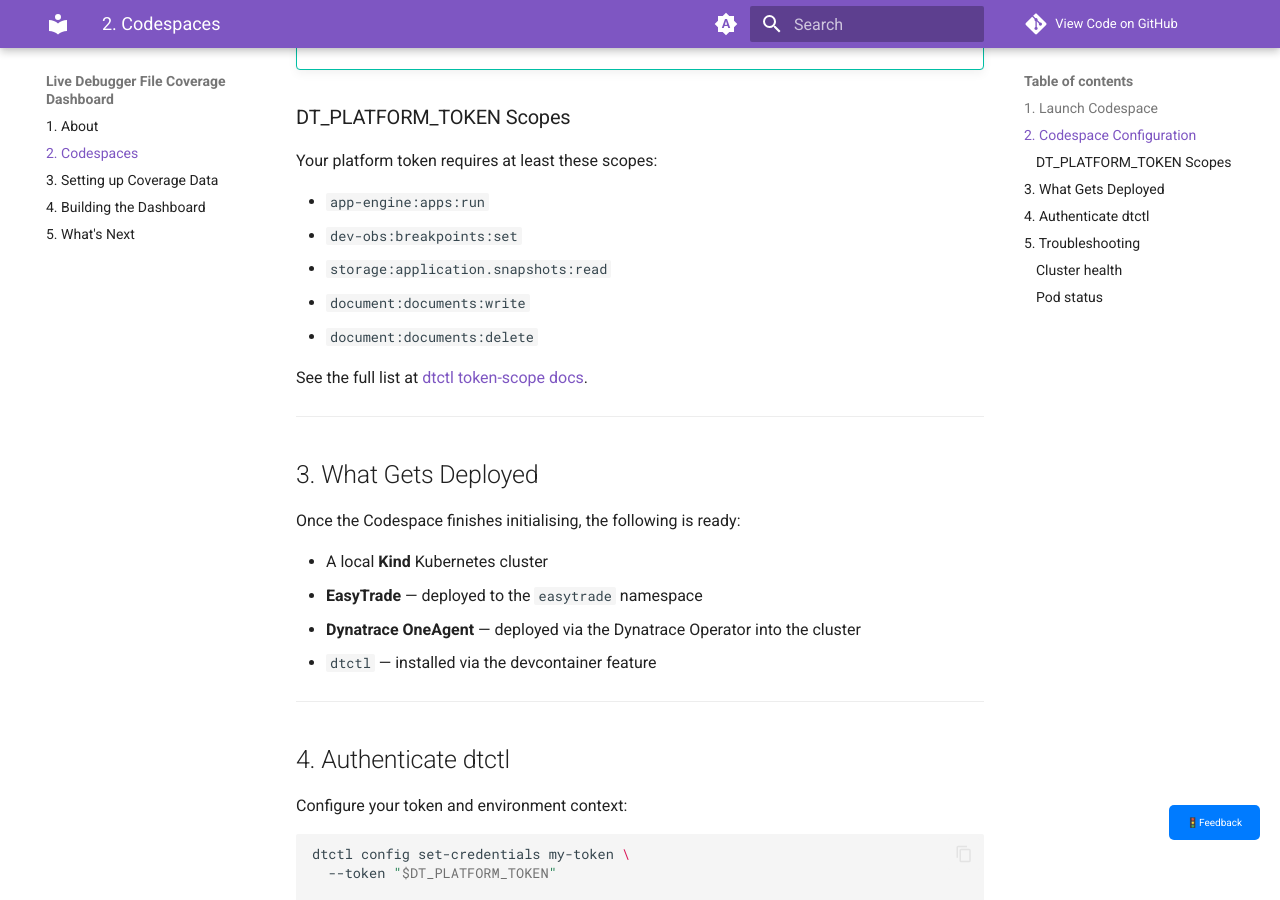
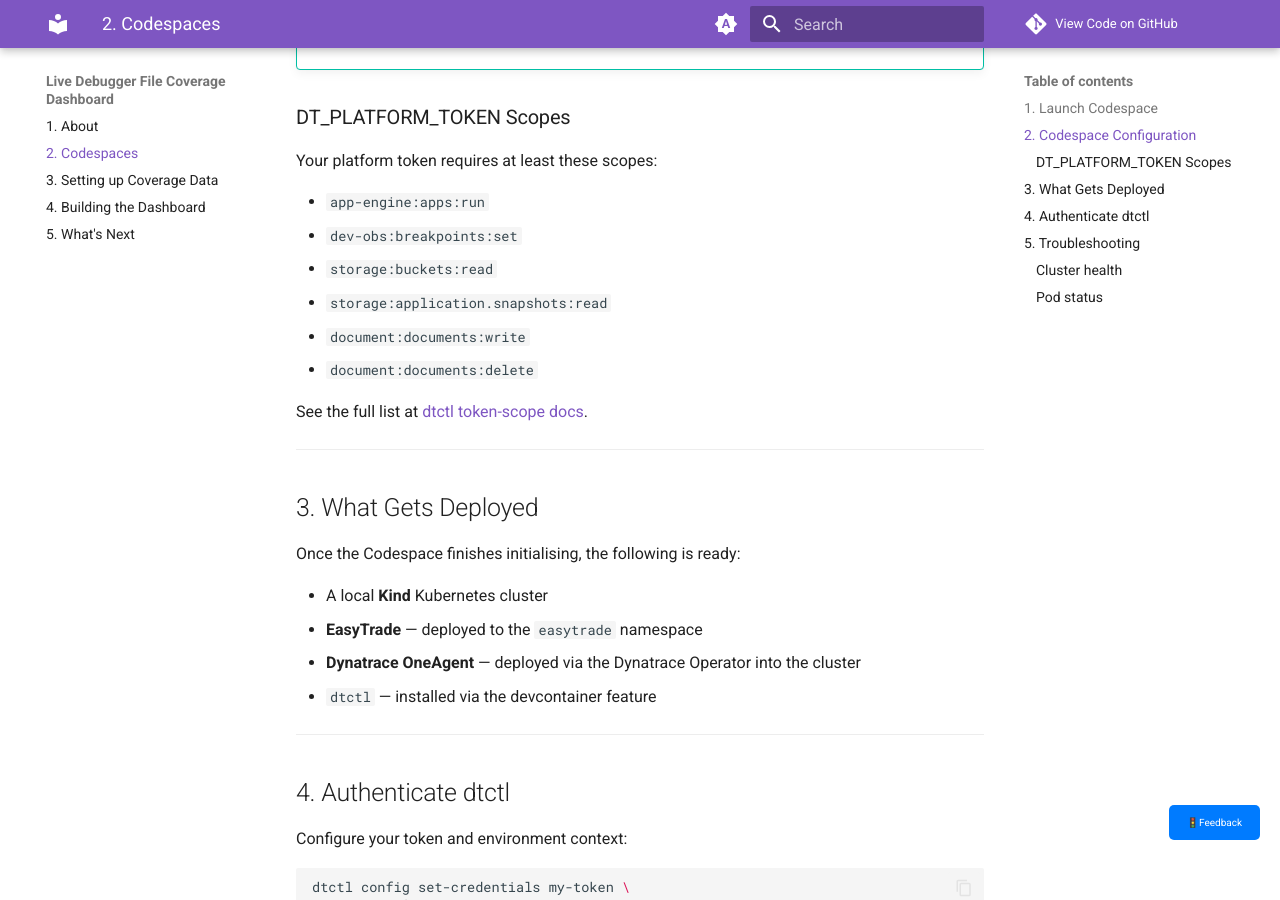
Before and after one commit to joshdynatrace/livedebugger-file-coverage-dashboard, an MkDocs documentation site: the page built from docs/codespaces.md, in a window 1280 px wide and 900 px high, scrolled down 1000 px. Built offline with MkDocs 1.6.1 and Material for MkDocs 9.7.7, drawn with Linux system fonts in a browser that asks for light colours; comment, search, counter and statistics services are not loaded.

Commit message:
Added additional requred permission

```diff
--- a/docs/codespaces.md
+++ b/docs/codespaces.md
@@ -37,6 +37,7 @@
 
 - `app-engine:apps:run`
 - `dev-obs:breakpoints:set`
+- `storage:buckets:read`
 - `storage:application.snapshots:read`
 - `document:documents:write`
 - `document:documents:delete`
```
